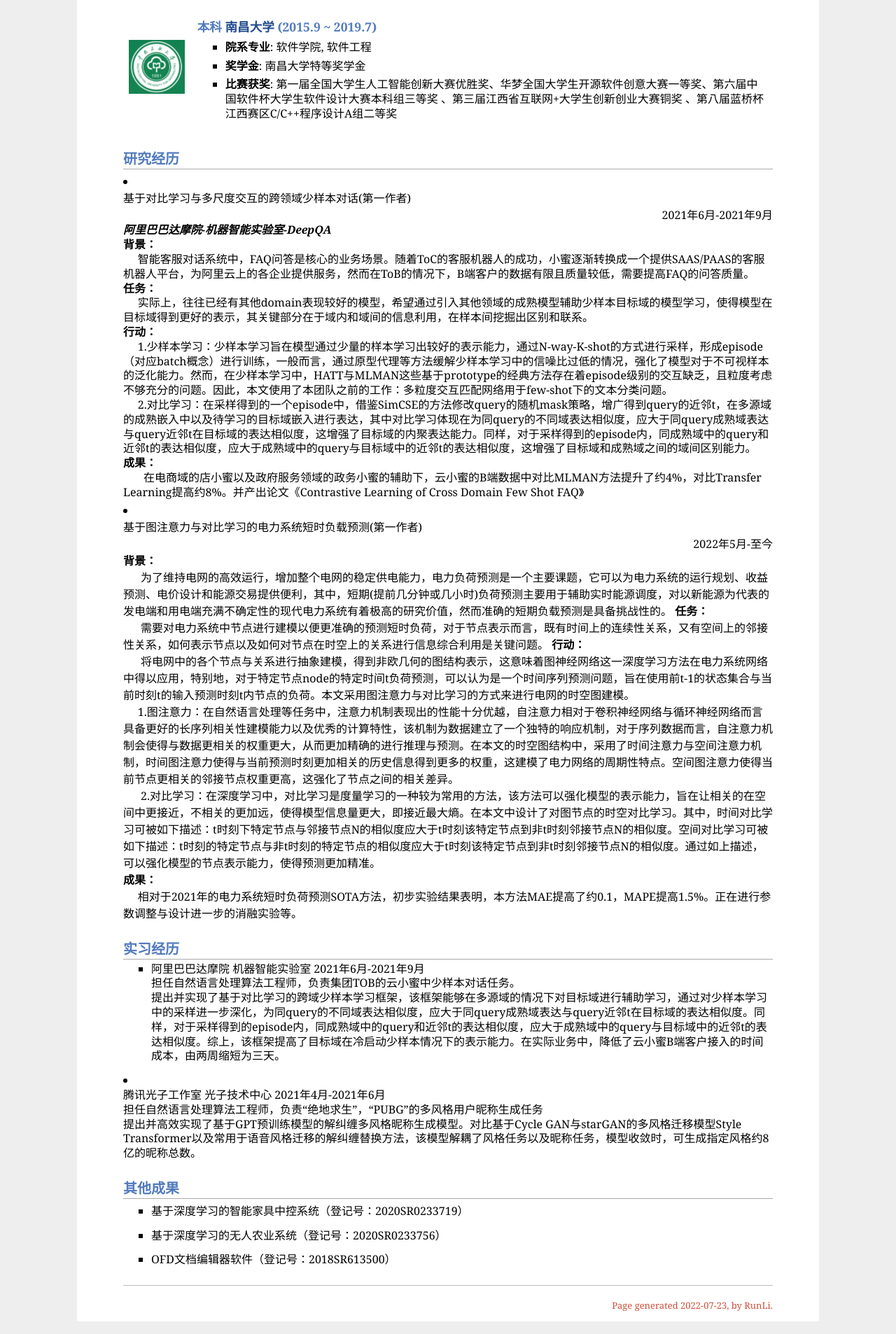
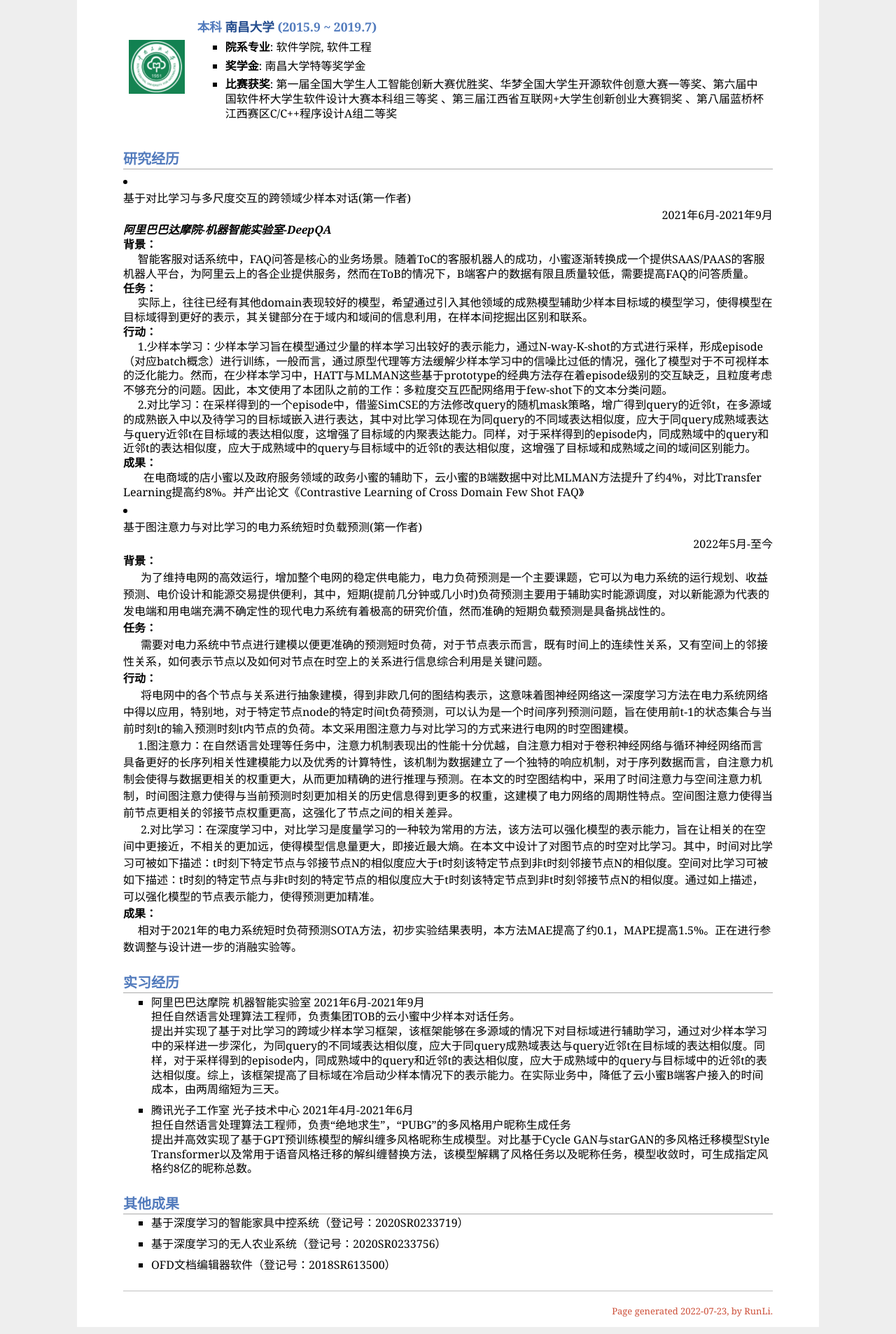
Before and after one commit to run1999/github.io, a Jekyll site: the page index.html, which Jekyll copies as it is, in a window 1280 px wide. Shown: the part 677-2583 px from the top of the page at 70% size. Built offline with Jekyll 4.4.1, drawn with Linux system fonts in a browser that asks for light colours.

Commit message:
Update index.html

```diff
--- a/index.html
+++ b/index.html
@@ -83,11 +83,11 @@
 <li><div style="text-align:left">基于图注意力与对比学习的电力系统短时负载预测(第一作者)</div> <div style="text-align:right">2022年5月-至今</div>
     <b>背景：</b><br />
 
-          为了维持电网的高效运行，增加整个电网的稳定供电能力，电力负荷预测是一个主要课题，它可以为电力系统的运行规划、收益预测、电价设计和能源交易提供便利，其中，短期(提前几分钟或几小时)负荷预测主要用于辅助实时能源调度，对以新能源为代表的发电端和用电端充满不确定性的现代电力系统有着极高的研究价值，然而准确的短期负载预测是具备挑战性的。
+          为了维持电网的高效运行，增加整个电网的稳定供电能力，电力负荷预测是一个主要课题，它可以为电力系统的运行规划、收益预测、电价设计和能源交易提供便利，其中，短期(提前几分钟或几小时)负荷预测主要用于辅助实时能源调度，对以新能源为代表的发电端和用电端充满不确定性的现代电力系统有着极高的研究价值，然而准确的短期负载预测是具备挑战性的。<br />
 
     <b>任务：</b><br />
 
-          需要对电力系统中节点进行建模以便更准确的预测短时负荷，对于节点表示而言，既有时间上的连续性关系，又有空间上的邻接性关系，如何表示节点以及如何对节点在时空上的关系进行信息综合利用是关键问题。
+          需要对电力系统中节点进行建模以便更准确的预测短时负荷，对于节点表示而言，既有时间上的连续性关系，又有空间上的邻接性关系，如何表示节点以及如何对节点在时空上的关系进行信息综合利用是关键问题。<br />
 
     <b>行动：</b><br />
 
@@ -111,6 +111,7 @@
 </p>
 </li>
 </ul>
+<ul>
 <li><p>腾讯光子工作室  光子技术中心    2021年4月-2021年6月 <br />
   担任自然语言处理算法工程师，负责“绝地求生”，“PUBG”的多风格用户昵称生成任务<br />
   提出并高效实现了基于GPT预训练模型的解纠缠多风格昵称生成模型。对比基于Cycle GAN与starGAN的多风格迁移模型Style Transformer以及常用于语音风格迁移的解纠缠替换方法，该模型解耦了风格任务以及昵称任务，模型收敛时，可生成指定风格约8亿的昵称总数。 <br />
```
